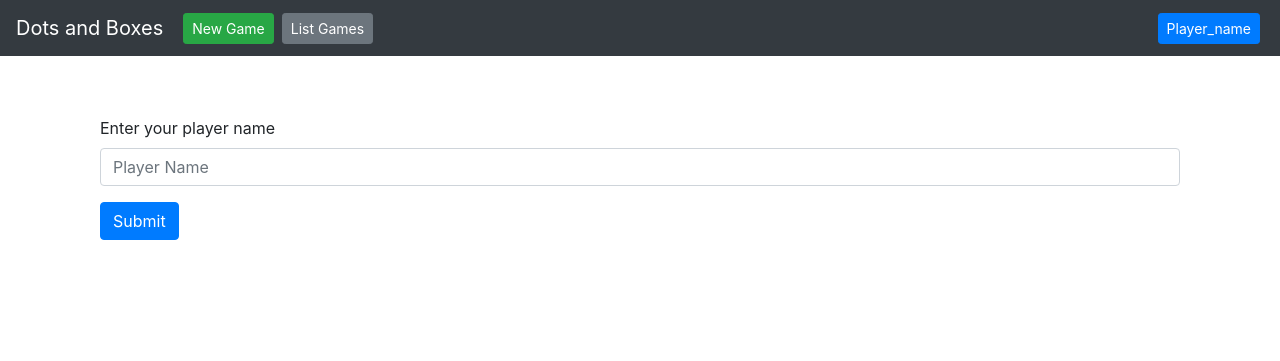
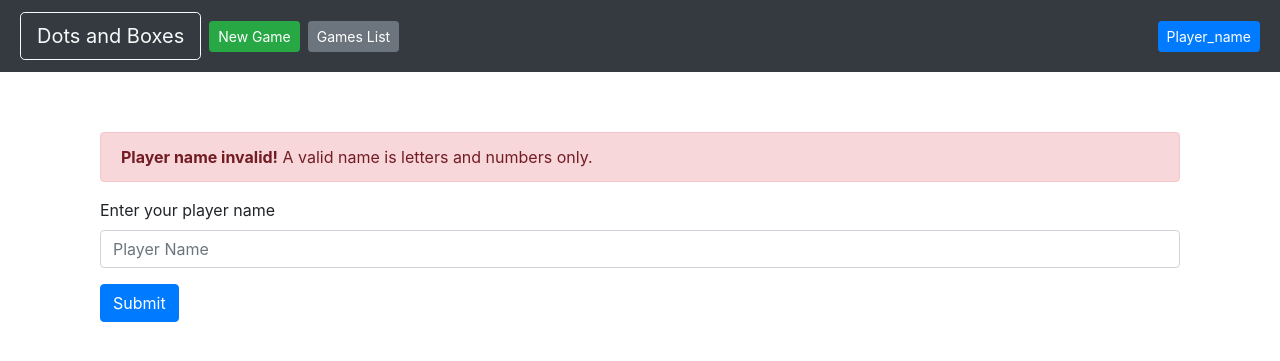
Before and after one commit to benf710/dots-and-boxes, a Flask app: page / in a window 1280 px wide. Shown: the top 361 px of the page. Run offline with Flask 2, Linux system fonts and the light colour scheme; some libraries are stand-ins or nearby versions.

Commit message:
bug fixes and formatting

```diff
--- a/static/game-ui.js
+++ b/static/game-ui.js
@@ -38,14 +38,15 @@ function togglePlayerDiag() {
   }
 
 function change_player(){
-    //player_name = prompt("Enter your player name");
+    document.getElementById("playername-error-message").style.display = "none"
     player_name = document.getElementById("playernameinput").value;
-    if (player_name != ""){
+    name_rex = /^[a-zA-Z0-9]+$/
+    if (name_rex.test(player_name)){
         setCookie("player_name", player_name);
         setPlayernameUI(player_name);
         togglePlayerDiag();
     } else {
-        console.log("Enter a playername");
+        document.getElementById("playername-error-message").style.display = "block"
     }
 }
 
@@ -56,31 +57,27 @@ function getAllGames(){
         if (this.readyState == 4 && this.status == 200) {
             games_obj = JSON.parse(request.response);
             game_ids = Object.keys(games_obj);
-            console.log("Request completed");
             if (game_ids.length == 0){
-                document.getElementById("list-games-view").innerHTML = '<p class="lead">No games available.</p>';
+                document.getElementById("games-list-message").innerHTML = '<p class="lead">No games available.</p>';
             } else {
+                document.getElementById("games-list-message").innerHTML = '';
                 list_builder = "";
                 game_ids.forEach (function(element) {
-                    console.log(element);
                     valid_id_rex = /^[0-9]+$/;
                     if (valid_id_rex.test(element)){
-                        console.log('id passed');
-                        valid_value_rex = /^[a-zA-Z0-9\. ]+$/;
+                        valid_value_rex = /^[a-zA-Z0-9\.: ]+$/;
                         game_object = games_obj[element];
                         status = game_object['status'];
                         if (valid_value_rex.test(status)){
-                            console.log('status passed');
-                            list_builder += `<li><a href="/api/room/${element}/status">${element} - ${status}</a></li>`;
+                            list_builder += `<li><button class="btn btn-link" onclick="viewGame(${element});">${element} - ${status}</button>`
+                            //list_builder += `<li><a href="/api/room/${element}/status">${element} - ${status}</a></li>`;
                         } else {
-                            document.getElementById("list-games-view").innerHTML = '<p class="lead">Invalid response from server.</p>';
+                            document.getElementById("games-list-message").innerHTML = '<p class="lead text-danger">Invalid response from server.</p>';
                             error = true;
-                            console.log('error at valid_status');
                         }
                     } else {
-                        document.getElementById("list-games-view").innerHTML = '<p class="lead">Invalid response from server.</p>';
+                        document.getElementById("games-list-message").innerHTML = '<p class="lead text-danger">Invalid response from server.</p>';
                         error = true;
-                        console.log('error at valid_id');
                     }
                 })
                 if (error == false){
@@ -96,7 +93,9 @@ function getAllGames(){
 
 function toggleView(view) {
     pn_diag = document.getElementById("playername-diag");
-    if (pn_diag.style.display === "none") {
+    if (pn_diag.style.display === "block") {
+        togglePlayerDiag();
+    }
     index_view = document.getElementById("index-view");
     list_games_view = document.getElementById("list-games-view");
     in_game_view = document.getElementById("in-game-view");
@@ -105,6 +104,24 @@ function toggleView(view) {
     list_games_view.style.display = "none";
     document.getElementById(view).style.display = "block";
   }
+
+  function createGame(){
+    request = new XMLHttpRequest();
+    request.onreadystatechange = function() {
+        if (this.readyState == 4 && this.status == 200) {
+            result = JSON.parse(request.response);
+            if (result["status"] == "success"){
+                viewGame(result["room"]);
+            } else {
+
+            }
+        }
+    }
+    request.open("GET", "/api/new?player_name=" + getCookie("player_name"), true);
+    request.send();
   }
 
-//"var request = new XMLHttpRequest()     request.open('GET', ";
+  function viewGame(game_id){
+    request = new XMLHttpRequest();
+    toggleView("in-game-view");
+  }
--- a/templates/base.html
+++ b/templates/base.html
@@ -22,46 +22,66 @@
         }
       }
     </style>
-    {% block head %}
-    {% endblock %}
 </head>
 <body onload="initializeUser();" class="d-flex flex-column h-100">
     <header>
         <nav class="navbar navbar-expand-md navbar-dark static-top bg-dark">
-            <a class="navbar-brand" href="" onclick="toggleView('index-view');">Dots and Boxes</a>
-            <button class="navbar-toggler" type="button" data-toggle="collapse" data-target="#navbarCollapse" aria-controls="navbarCollapse" aria-expanded="false" aria-label="Toggle navigation">
+            <button class="btn btn-outline-light m-1 btn-lg" onclick="toggleView('index-view');">Dots and Boxes</button>
+            <button class="navbar-toggler" type="button" data-toggle="collapse" data-target="#navbarCollapse"
+            aria-controls="navbarCollapse" aria-expanded="false" aria-label="Toggle navigation">
                 <span class="navbar-toggler-icon"></span>
               </button>
               <div class="collapse navbar-collapse" id="navbarCollapse">
                 <ul class="navbar-nav mr-auto">
                     <li class="nav-item m-1">
-                        <button class="btn btn-success btn-sm" onclick="alert('create game');">New Game</button>
+                        <button class="btn btn-success btn-sm" onclick="createGame();">New Game</button>
                     </li>
                     <li class="nav-item m-1">
-                        <button class="btn btn-secondary btn-sm" onclick="getAllGames();">List Games</button>
+                        <button class="btn btn-secondary btn-sm" onclick="getAllGames();">Games List</button>
                     </li>
                 </ul>
-                <button id="playername" class="btn btn-primary btn-sm m-1" onclick="togglePlayerDiag();">Player_name</button>
+                <button id="playername" class="btn btn-primary btn-sm m-1" onclick="togglePlayerDiag();">
+                    Player_name
+                </button>
               </div>
         </nav>
     </header>
 
     <main class="flex-shrink-0" role="main">
         <div class="container">
+
             <div id="maincontentdiv" class="container">
-                {% block content %}
                 <div id="index-view">
                     <h1 class="mt-1">Dots and Boxes</h1>
-                    <p class="lead">Welcome to dots and Boxes. Use the nav bar at the top to create a game or join one that has already been created.</p>
-                    <p class="lead">This is the frontend for an API which can be used to play this game. The purpose of this site was to create AI that you could play against.</p>
-                    {% endblock %}
+                    <p class="lead mt-4">Welcome to dots and Boxes.
+                        Use the nav bar at the top to create a game or join one that has already been created.
+                    </p>
+                    <p class="lead">This is the frontend for an API which can be used to play this game.
+                        The purpose of this site was to create AI that you could play against.
+                        You can read more about the project here:
+                        <a href="https://github.com/benf710/dots-and-boxes">
+                            https://github.com/benf710/dots-and-boxes
+                        </a>
+                    </p>
                 </div>
+
                 <div id="list-games-view" style="display: none;">
+                    <h2 class="mt-1">Games List</h2>
+                    <div id="games-list-message" class="mt-2"></div>
                     <ul id="games-list"></ul>
                 </div>
-                <div id="in-game-view" style="display: none;">TBD</div>
+
+                <div id="in-game-view" style="display: none;">
+                    <h2 class="mt-1" id="in-game-view-title">Game: </h2>
+                    <div id="in-game-view-message"></div>
+                    <div id="game-board-view"></div>
+                </div>
             </div>
+
             <div id="playername-diag" class="container" style="display: none;">
+                <div id="playername-error-message" style="display: none;" class="alert alert-danger">
+                    <strong>Player name invalid!</strong> A valid name is letters and numbers only.
+                </div>
                 <div class="form-group">
                     <label>Enter your player name</label>
                     <input type="playername" class="form-control" id="playernameinput" placeholder="Player Name">
@@ -73,7 +93,7 @@
     <!-- Fuck this with a rusty spoon
     <footer class="footer mt-auto py-3" style="margin-top: auto !important;">
         <div class="container">
-            <span class="text-muted">{% block footer %}{% endblock %} &copy; Copyright 2020.</span>
+            <span class="text-muted">&copy; Copyright 2020.</span>
         </div>
     </footer> -->
     <script src="{{url_for('static', filename='game-ui.js')}}" type="text/javascript"></script>
```
Lines whose indentation alone changed are shown as unchanged.
